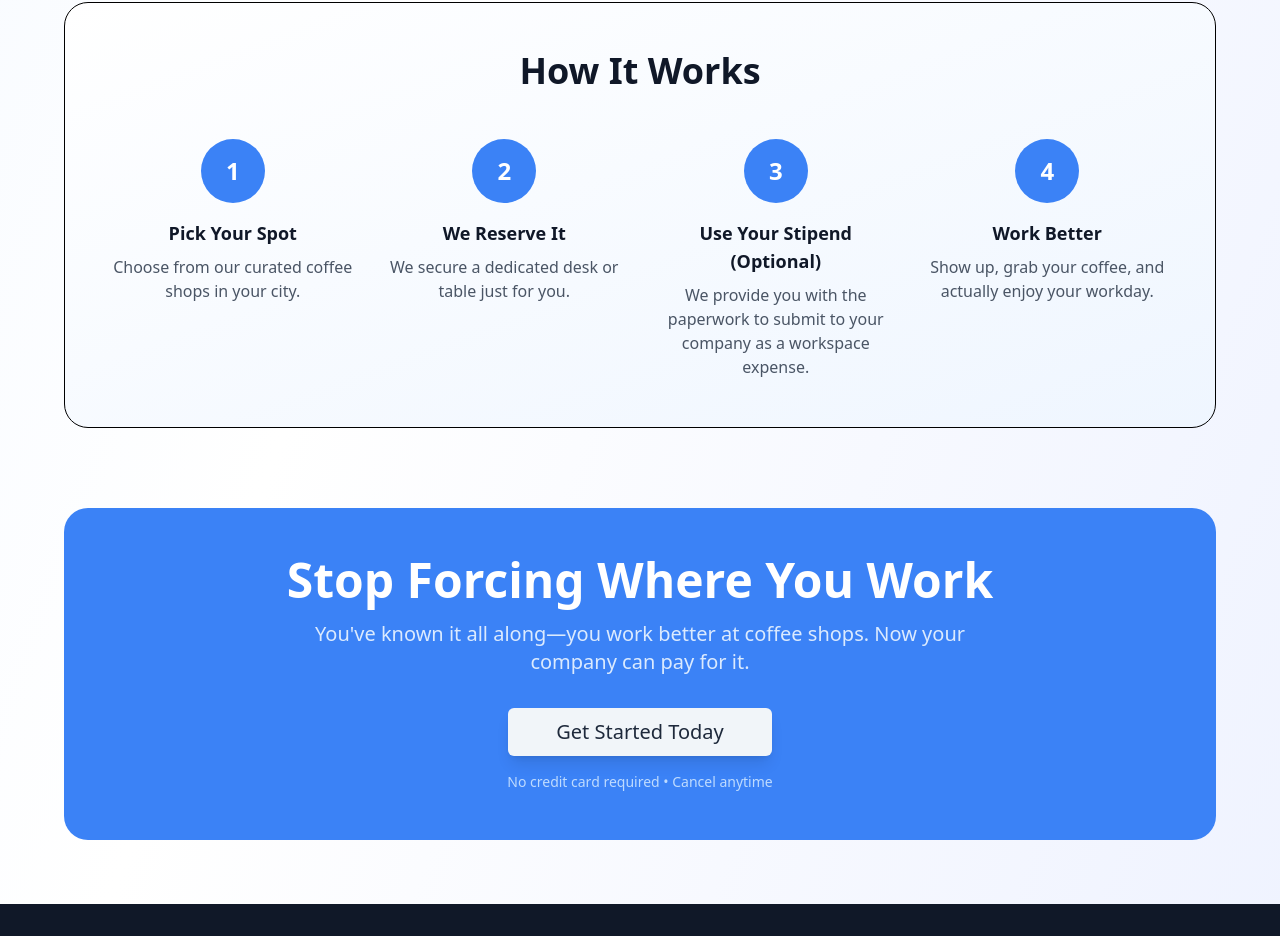
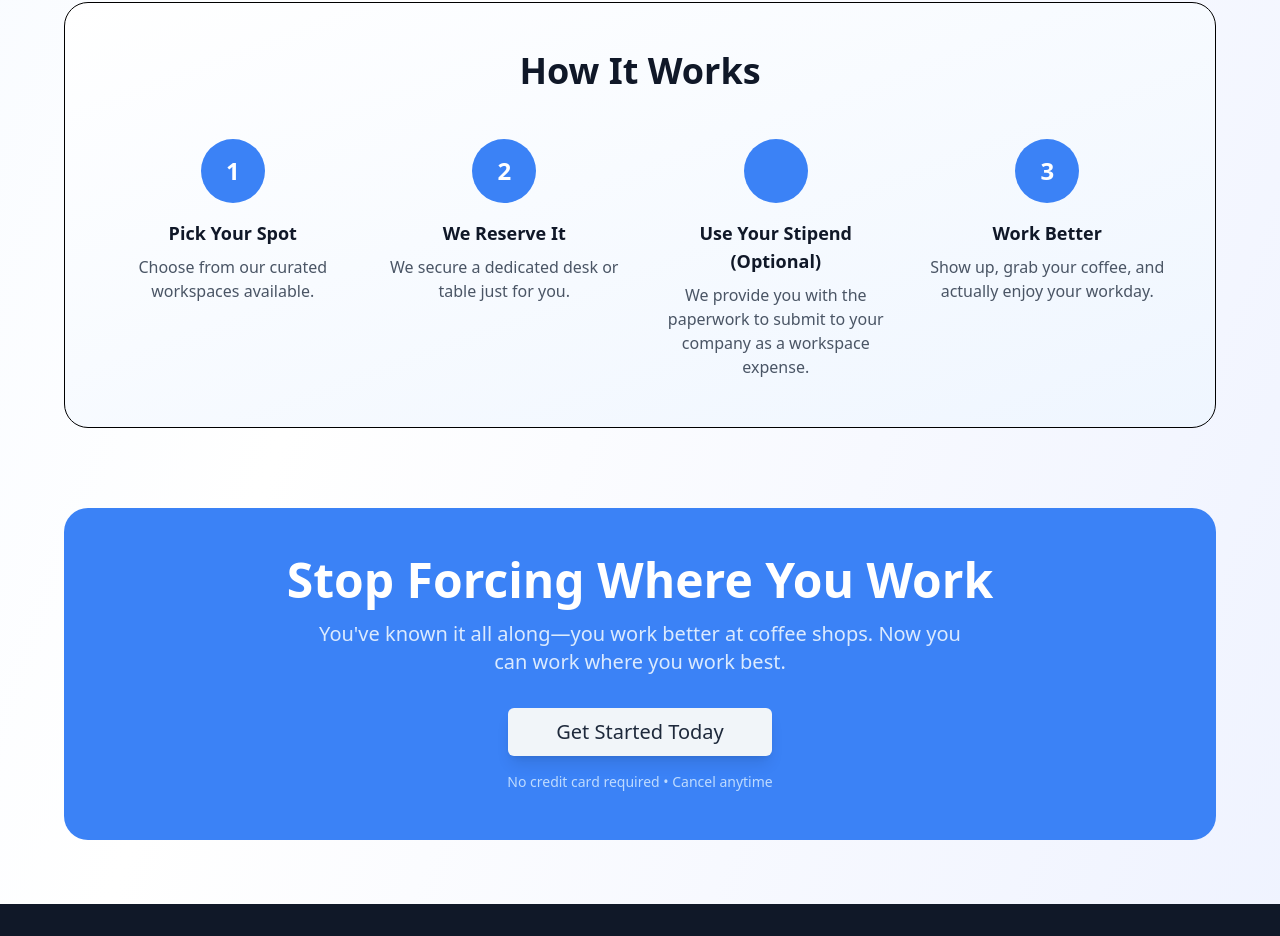
Before and after one commit to kylemacabasco/wfh-space, a Next.js app: page / in a window 1280 px wide. Shown: the part 2256-3192 px from the top of the page. Built offline with nearby package versions, Linux system fonts and the light colour scheme.

Commit message:
copy: edit initial copy from one-shot more

```diff
--- a/app/page.tsx
+++ b/app/page.tsx
@@ -181,7 +181,7 @@ export default function Home() {
               <div className="text-center">
                 <div className="bg-primary text-white rounded-full w-16 h-16 flex items-center justify-center text-2xl font-bold mx-auto mb-4">1</div>
                 <h4 className="font-bold text-lg mb-2 text-gray-900">Pick Your Spot</h4>
-                <p className="text-gray-600">Choose from our curated coffee shops in your city.</p>
+                <p className="text-gray-600">Choose from our curated workspaces available.</p>
               </div>
               <div className="text-center">
                 <div className="bg-primary text-white rounded-full w-16 h-16 flex items-center justify-center text-2xl font-bold mx-auto mb-4">2</div>
@@ -189,12 +189,12 @@ export default function Home() {
                 <p className="text-gray-600">We secure a dedicated desk or table just for you.</p>
               </div>
               <div className="text-center">
-                <div className="bg-primary text-white rounded-full w-16 h-16 flex items-center justify-center text-2xl font-bold mx-auto mb-4">3</div>
+                <div className="bg-primary text-white rounded-full w-16 h-16 flex items-center justify-center text-2xl font-bold mx-auto mb-4"></div>
                 <h4 className="font-bold text-lg mb-2 text-gray-900">Use Your Stipend (Optional)</h4>
                 <p className="text-gray-600">We provide you with the paperwork to submit to your company as a workspace expense.</p>
               </div>
               <div className="text-center">
-                <div className="bg-primary text-white rounded-full w-16 h-16 flex items-center justify-center text-2xl font-bold mx-auto mb-4">4</div>
+                <div className="bg-primary text-white rounded-full w-16 h-16 flex items-center justify-center text-2xl font-bold mx-auto mb-4">3</div>
                 <h4 className="font-bold text-lg mb-2 text-gray-900">Work Better</h4>
                 <p className="text-gray-600">Show up, grab your coffee, and actually enjoy your workday.</p>
               </div>
@@ -207,7 +207,7 @@ export default function Home() {
               Stop Forcing Where You Work
             </h2>
             <p className="text-xl text-blue-100 mb-8 max-w-2xl mx-auto">
-              You've known it all along—you work better at coffee shops. Now your company can pay for it.
+              You've known it all along—you work better at coffee shops. Now you can work where you work best.
             </p>
             <Button size="lg" variant="secondary" className="px-12 py-6 text-xl shadow-lg">
               Get Started Today
```
